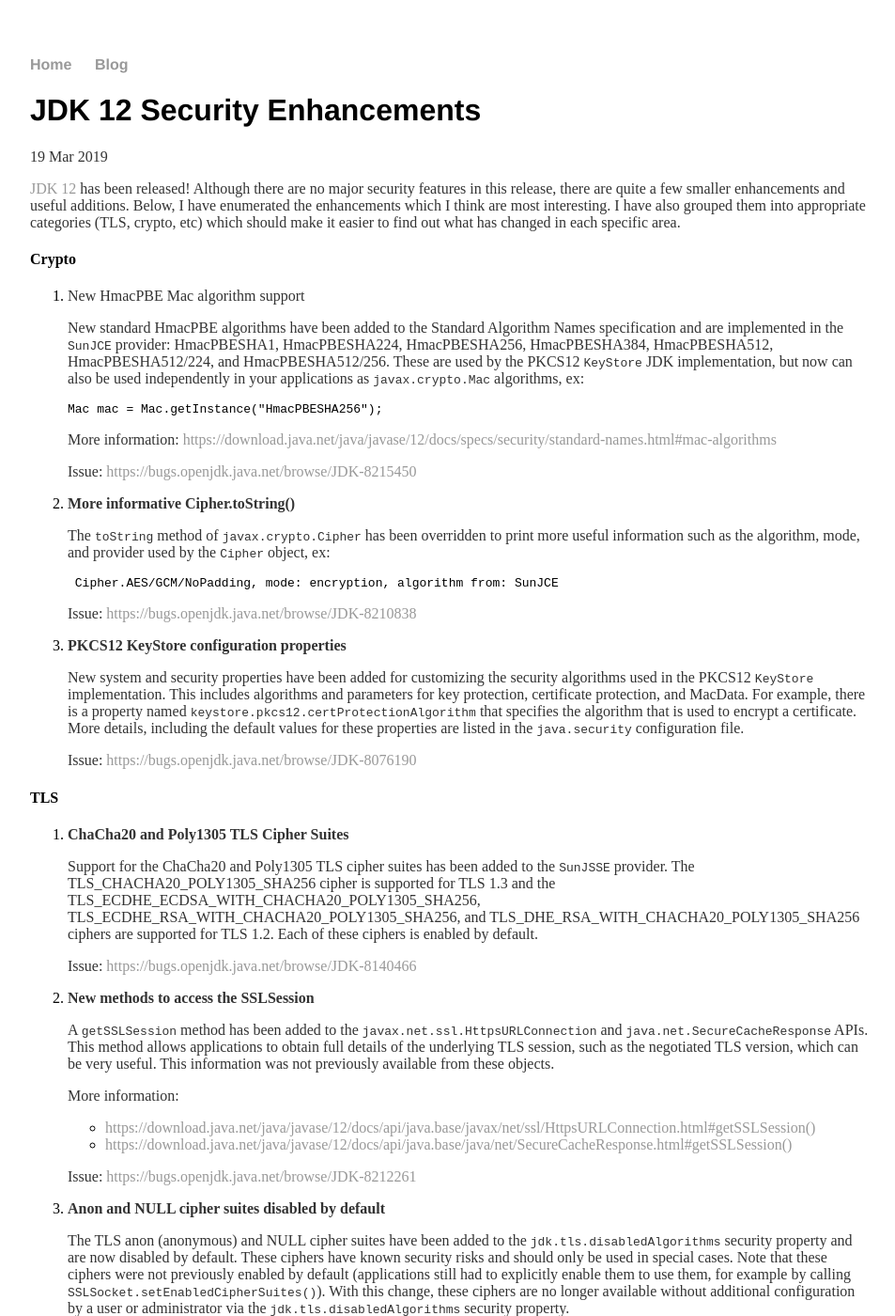
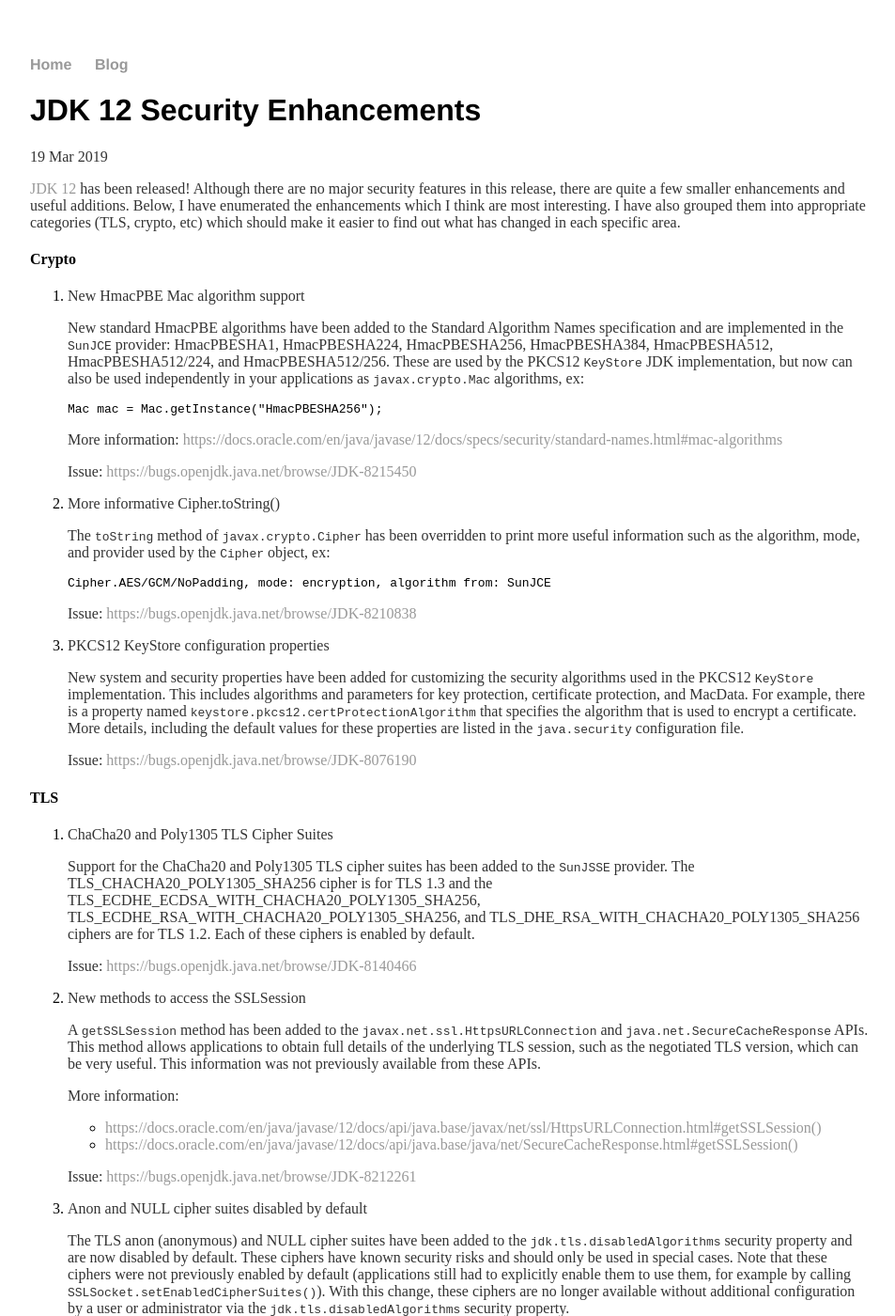
Before and after one commit to seanjmullan/seanjmullan.github.io, a Jekyll site: the page built from _posts/2019-03-19-jdk12.md, in a window 1280 px wide and 1400 px high. Shown: the whole window at 94% size, without its empty margins (160-1113 px from the left). Built offline with Jekyll 4.4.1, drawn with Linux system fonts in a browser that asks for light colours; some of the changed text lies outside the part shown.

Commit message:
Update 2019-03-19-jdk12.md

```diff
--- a/_posts/2019-03-19-jdk12.md
+++ b/_posts/2019-03-19-jdk12.md
@@ -23,11 +23,11 @@
 
         Mac mac = Mac.getInstance("HmacPBESHA256");
 
-    More information: <https://download.java.net/java/javase/12/docs/specs/security/standard-names.html#mac-algorithms>
+    More information: <https://docs.oracle.com/en/java/javase/12/docs/specs/security/standard-names.html#mac-algorithms>
 
     Issue: <https://bugs.openjdk.java.net/browse/JDK-8215450>
 
-2. **More informative Cipher.toString()**
+2.  More informative Cipher.toString()
 
     The `toString` method of `javax.crypto.Cipher` has been overridden to print
     more useful information such as the algorithm, mode, and provider used by
@@ -37,7 +37,7 @@
 
     Issue: <https://bugs.openjdk.java.net/browse/JDK-8210838>
 
-3. **PKCS12 KeyStore configuration properties**
+3.  PKCS12 KeyStore configuration properties
 
     New system and security properties have been added for customizing the
     security algorithms used in the PKCS12 `KeyStore` implementation. This
@@ -51,33 +51,33 @@
 
 #### TLS
 
-1.  **ChaCha20 and Poly1305 TLS Cipher Suites**
+1.  ChaCha20 and Poly1305 TLS Cipher Suites
 
     Support for the ChaCha20 and Poly1305 TLS cipher suites has been added to
     the `SunJSSE` provider. The TLS_CHACHA20_POLY1305_SHA256 cipher is
-    supported for TLS 1.3 and the TLS_ECDHE_ECDSA_WITH_CHACHA20_POLY1305_SHA256,
+    for TLS 1.3 and the TLS_ECDHE_ECDSA_WITH_CHACHA20_POLY1305_SHA256,
     TLS_ECDHE_RSA_WITH_CHACHA20_POLY1305_SHA256, and
-    TLS_DHE_RSA_WITH_CHACHA20_POLY1305_SHA256 ciphers are supported for TLS 1.2.
+    TLS_DHE_RSA_WITH_CHACHA20_POLY1305_SHA256 ciphers are for TLS 1.2.
     Each of these ciphers is enabled by default.
 
     Issue: <https://bugs.openjdk.java.net/browse/JDK-8140466>
 
-2.  **New methods to access the SSLSession**
+2.  New methods to access the SSLSession
 
     A `getSSLSession` method has been added to the
     `javax.net.ssl.HttpsURLConnection` and `java.net.SecureCacheResponse`
     APIs. This method allows applications to obtain full details of the
     underlying TLS session, such as the negotiated TLS version, which can
     be very useful. This information was not previously available from these
-    objects.
+    APIs.
 
     More information:
-      * <https://download.java.net/java/javase/12/docs/api/java.base/javax/net/ssl/HttpsURLConnection.html#getSSLSession()>
-      * <https://download.java.net/java/javase/12/docs/api/java.base/java/net/SecureCacheResponse.html#getSSLSession()>
+      * <https://docs.oracle.com/en/java/javase/12/docs/api/java.base/javax/net/ssl/HttpsURLConnection.html#getSSLSession()>
+      * <https://docs.oracle.com/en/java/javase/12/docs/api/java.base/java/net/SecureCacheResponse.html#getSSLSession()>
 
     Issue: <https://bugs.openjdk.java.net/browse/JDK-8212261>
 
-3.  **Anon and NULL cipher suites disabled by default**
+3.  Anon and NULL cipher suites disabled by default
 
     The TLS anon (anonymous) and NULL cipher suites have been added to the
     `jdk.tls.disabledAlgorithms` security property and are now disabled by
@@ -91,7 +91,7 @@
 
     Issue: <https://bugs.openjdk.java.net/browse/JDK-8211883>
 
-4.  **DES cipher suites disabled by default**
+4.  DES cipher suites disabled by default
 
     All TLS cipher suites that use DES have been added to the
     `jdk.tls.disabledAlgorithms` security property and are now disabled by
@@ -103,7 +103,7 @@
 
     Issue: <https://bugs.openjdk.java.net/browse/JDK-8208350>
 
-5.  **Symantec TLS Server Certificates to be distrusted**
+5.  Symantec TLS Server Certificates to be distrusted
 
     The JDK will stop trusting TLS Server certificates issued by Symantec. The
     list of affected certificates includes certificates branded as GeoTrust,
@@ -117,14 +117,14 @@
 
     Issue: <https://bugs.openjdk.java.net/browse/JDK-8207258>
 
-6.  **Removed TLS v1 and v1.1 from required algorithms**
+6.  Removed TLS v1 and v1.1 from required algorithms
 
     TLS 1.0 and 1.1 are no longer required to be implemented by Java SE
     implementations.
 
     Issue: <https://bugs.openjdk.java.net/browse/JDK-8214140>
 
-7.  **TLS 1.2 support for SunPKCS11 provider**
+7.  TLS 1.2 support for SunPKCS11 provider
 
     The `SunPKCS11` provider now supports TLS 1.2. TLS 1.2 algorithms for
     key and MAC derivation have been added to the `SunPKCS11` provider.
@@ -133,7 +133,7 @@
 
 #### Tools
 
-1.  **New keytool -groupname option**
+1.  New keytool -groupname option
 
     A new `-groupname` option has been added to the `keytool -genkeypair`
     command so that a user can specify a named group when generating a key
@@ -145,7 +145,7 @@
 
     Issue: <https://bugs.openjdk.java.net/browse/JDK-8213400>
 
-2.  **Deprecated the default algorithms for keytool -keyalg**
+2.  Deprecated the default algorithms for keytool -keyalg
 
     A warning is now emitted if the `-keyalg` option is not specified with the
     `-genkeypair` or `-genseckey` keytool commands. The current default for
@@ -154,7 +154,7 @@
 
     Issue: <https://bugs.openjdk.java.net/browse/JDK-8212003>
 
-3.  **keytool -printcert now recognizes the -providername option**
+3.  keytool -printcert now recognizes the -providername option
 
     The `-providername` option can be useful for inspecting the contents of a
     certificate that is using an algorithm that is not supported by the
@@ -183,13 +183,13 @@
     and will throw an `UnsupportedOperationException`.
 
     For further details on the behavior of these options, see the
-    [class description of `java.lang.SecurityManager`](https://download.java.net/java/javase/12/docs/api/java.base/java/lang/SecurityManager.html).
+    [class description of `java.lang.SecurityManager`](https://docs.oracle.com/en/java/javase/12/docs/api/java.base/java/lang/SecurityManager.html).
 
     Issue: <https://bugs.openjdk.java.net/browse/JDK-8191053>
 
 #### Miscellaneous
 
-1.  **New Java Flight Recorder (JFR) security events**
+1.  New Java Flight Recorder (JFR) security events
 
     New security-related events have been added to the Java Flight Recorder
     tool. These events are disabled by default and can be enabled via JFR
```
Also changed, not shown: other parts of _posts/2019-03-19-jdk12.md (+3 -3 lines).
